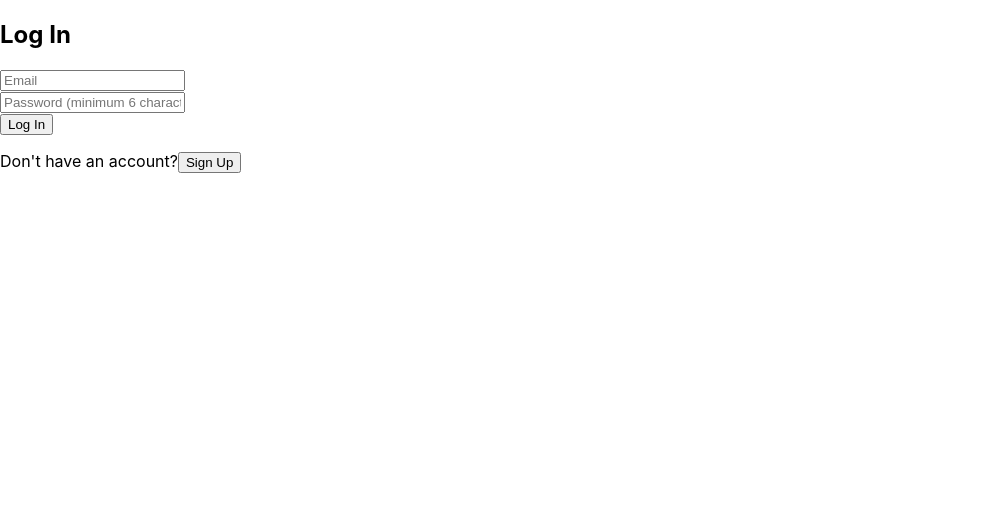
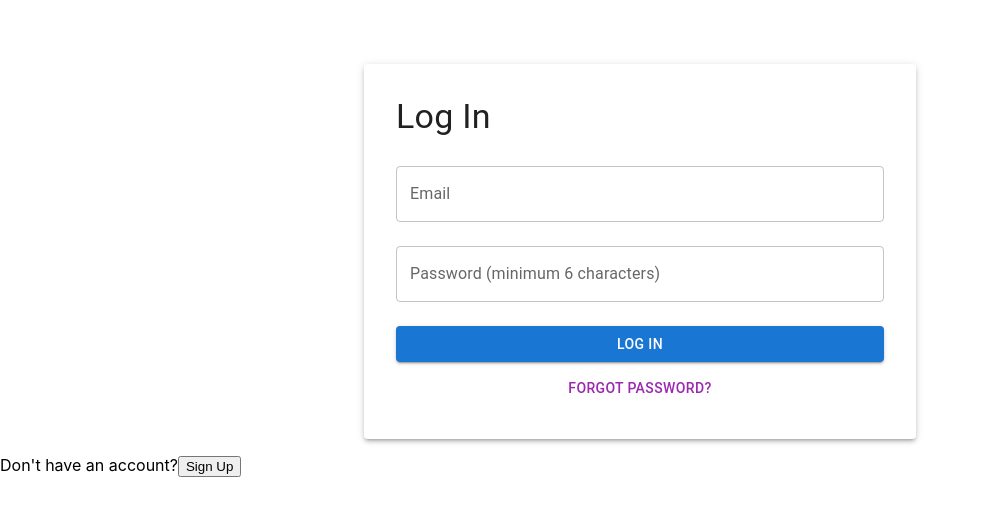
Before and after one commit to njspyx/location-inference-ui, a React (Create React App) app: page / in a window 1280 px wide. Shown: the top 516 px of the page, without its empty margins (0-981 px from the left). Built offline with nearby package versions, Linux system fonts and the light colour scheme; no server answers.

Commit message:
Add styling to login and signup

```diff
--- a/src/components/MapComponent.js
+++ b/src/components/MapComponent.js
@@ -18,7 +18,7 @@ const center = {
 
 function MapComponent({ onSelectCoords, submittedCoords, actualCoords }) {
   const { isLoaded, loadError } = useLoadScript({
-    googleMapsApiKey: "AIzaSyAUir3L7OlFeyLXpW3JoePo_BYfFdeiK6w",
+    googleMapsApiKey: "YOUR_API_KEY", // Replace with your API key
   });
 
   const mapRef = useRef();
@@ -37,11 +37,17 @@ function MapComponent({ onSelectCoords, submittedCoords, actualCoords }) {
   );
 
   useEffect(() => {
-    if (mapRef.current && actualCoords) {
-      mapRef.current.panTo(actualCoords);
-      mapRef.current.setZoom(4);
+    if (mapRef.current) {
+      if (actualCoords) {
+        mapRef.current.panTo(actualCoords);
+        mapRef.current.setZoom(4);
+      } else if (!actualCoords && !submittedCoords) {
+        // Both actualCoords and submittedCoords are null, reset the map
+        mapRef.current.panTo(center);
+        mapRef.current.setZoom(2);
+      }
     }
-  }, [actualCoords]);
+  }, [actualCoords, submittedCoords]);
 
   if (loadError) return "Error loading maps";
   if (!isLoaded) return "Loading Maps";
--- a/src/pages/Login.js
+++ b/src/pages/Login.js
@@ -1,5 +1,14 @@
+// Login.js
 import React, { useState } from "react";
 import { auth } from "../firebase/firebase";
+import {
+  Container,
+  TextField,
+  Button,
+  Typography,
+  Paper,
+  Box,
+} from "@mui/material";
 
 function Login({ onUserSignedIn }) {
   const [email, setEmail] = useState("");
@@ -26,25 +35,68 @@ function Login({ onUserSignedIn }) {
     }
   };
 
+  const handlePasswordReset = async () => {
+    if (!email) {
+      alert("Please enter your email address first.");
+      return;
+    }
+    try {
+      await auth.sendPasswordResetEmail(email);
+      alert(
+        "Password reset email has been sent. Please check your inbox to reset your password."
+      );
+    } catch (error) {
+      console.error("Error sending password reset email:", error);
+      alert(error.message);
+    }
+  };
+
   return (
-    <div>
-      <h2>Log In</h2>
-      <input
+    <Container maxWidth="sm">
+      <Paper elevation={3} sx={{ padding: 4, marginTop: 8 }}>
+        <Typography variant="h4" gutterBottom>
+          Log In
+        </Typography>
+        <Box component="form" noValidate autoComplete="off">
+          <TextField
             type="email"
-        placeholder="Email"
+            label="Email"
+            variant="outlined"
+            fullWidth
             value={email}
             onChange={(e) => setEmail(e.target.value)}
+            margin="normal"
           />
-      <br />
-      <input
+          <TextField
             type="password"
-        placeholder="Password (minimum 6 characters)"
+            label="Password (minimum 6 characters)"
+            variant="outlined"
+            fullWidth
             value={password}
             onChange={(e) => setPassword(e.target.value)}
+            margin="normal"
           />
-      <br />
-      <button onClick={handleLogin}>Log In</button>
-    </div>
+          <Button
+            variant="contained"
+            color="primary"
+            onClick={handleLogin}
+            fullWidth
+            sx={{ marginTop: 2 }}
+          >
+            Log In
+          </Button>
+          <Button
+            variant="text"
+            color="secondary"
+            onClick={handlePasswordReset}
+            fullWidth
+            sx={{ marginTop: 1 }}
+          >
+            Forgot Password?
+          </Button>
+        </Box>
+      </Paper>
+    </Container>
   );
 }
 
--- a/src/pages/SignUp.js
+++ b/src/pages/SignUp.js
@@ -1,5 +1,14 @@
+// SignUp.js
 import React, { useState } from "react";
 import { auth, firestore } from "../firebase/firebase";
+import {
+  Container,
+  TextField,
+  Button,
+  Typography,
+  Paper,
+  Box,
+} from "@mui/material";
 
 function SignUp({ onUserSignedIn }) {
   const [email, setEmail] = useState("");
@@ -64,24 +73,42 @@ function SignUp({ onUserSignedIn }) {
   };
 
   return (
-    <div>
-      <h2>Sign Up</h2>
-      <input
+    <Container maxWidth="sm">
+      <Paper elevation={3} sx={{ padding: 4, marginTop: 8 }}>
+        <Typography variant="h4" gutterBottom>
+          Sign Up
+        </Typography>
+        <Box component="form" noValidate autoComplete="off">
+          <TextField
             type="email"
-        placeholder="Email"
+            label="Email"
+            variant="outlined"
+            fullWidth
             value={email}
             onChange={(e) => setEmail(e.target.value)}
+            margin="normal"
           />
-      <br />
-      <input
+          <TextField
             type="password"
-        placeholder="Password (minimum 6 characters)"
+            label="Password (minimum 6 characters)"
+            variant="outlined"
+            fullWidth
             value={password}
             onChange={(e) => setPassword(e.target.value)}
+            margin="normal"
           />
-      <br />
-      <button onClick={handleSignUp}>Sign Up</button>
-    </div>
+          <Button
+            variant="contained"
+            color="primary"
+            onClick={handleSignUp}
+            fullWidth
+            sx={{ marginTop: 2 }}
+          >
+            Sign Up
+          </Button>
+        </Box>
+      </Paper>
+    </Container>
   );
 }
 
```
Lines whose indentation alone changed are shown as unchanged.
